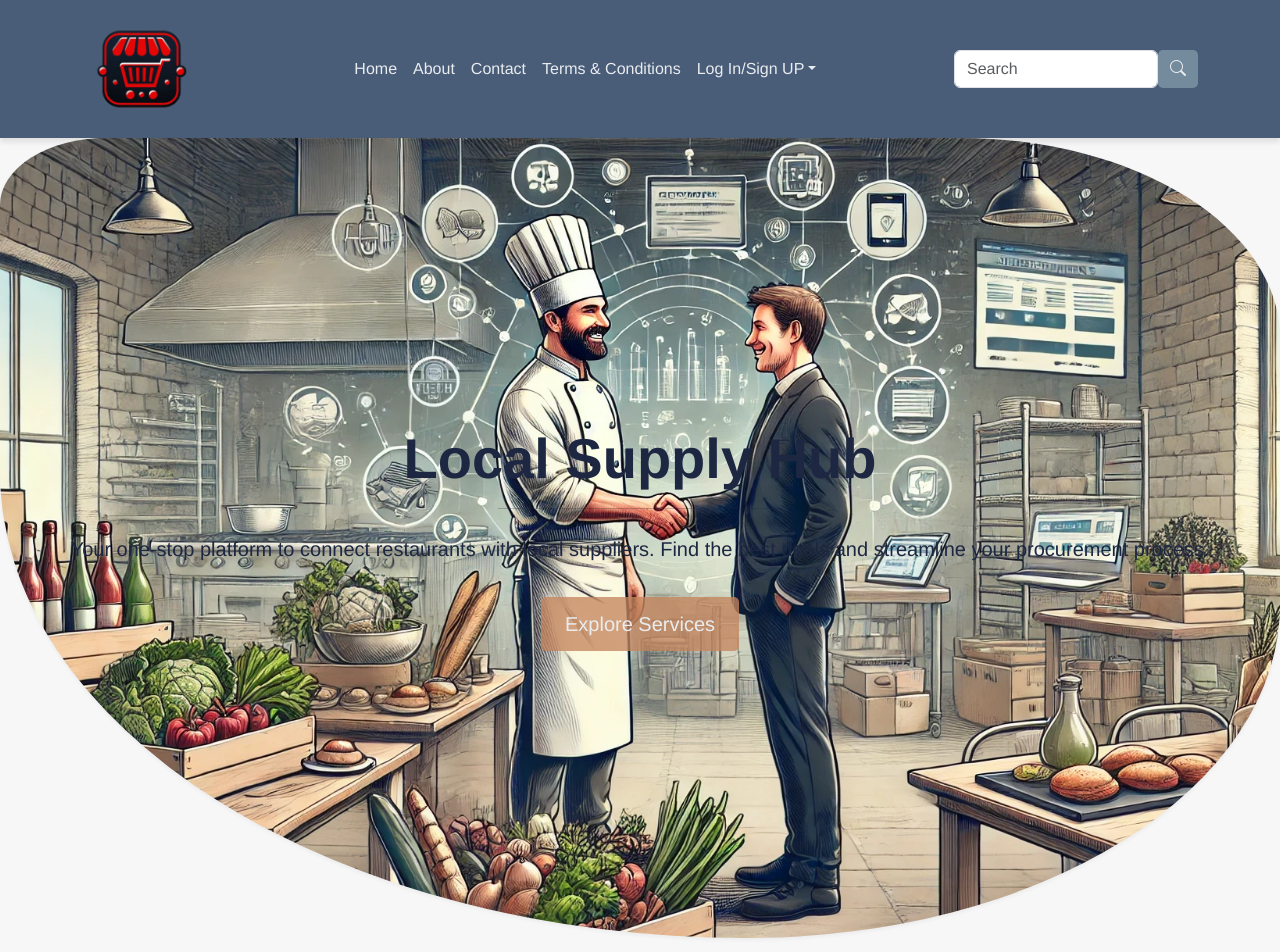
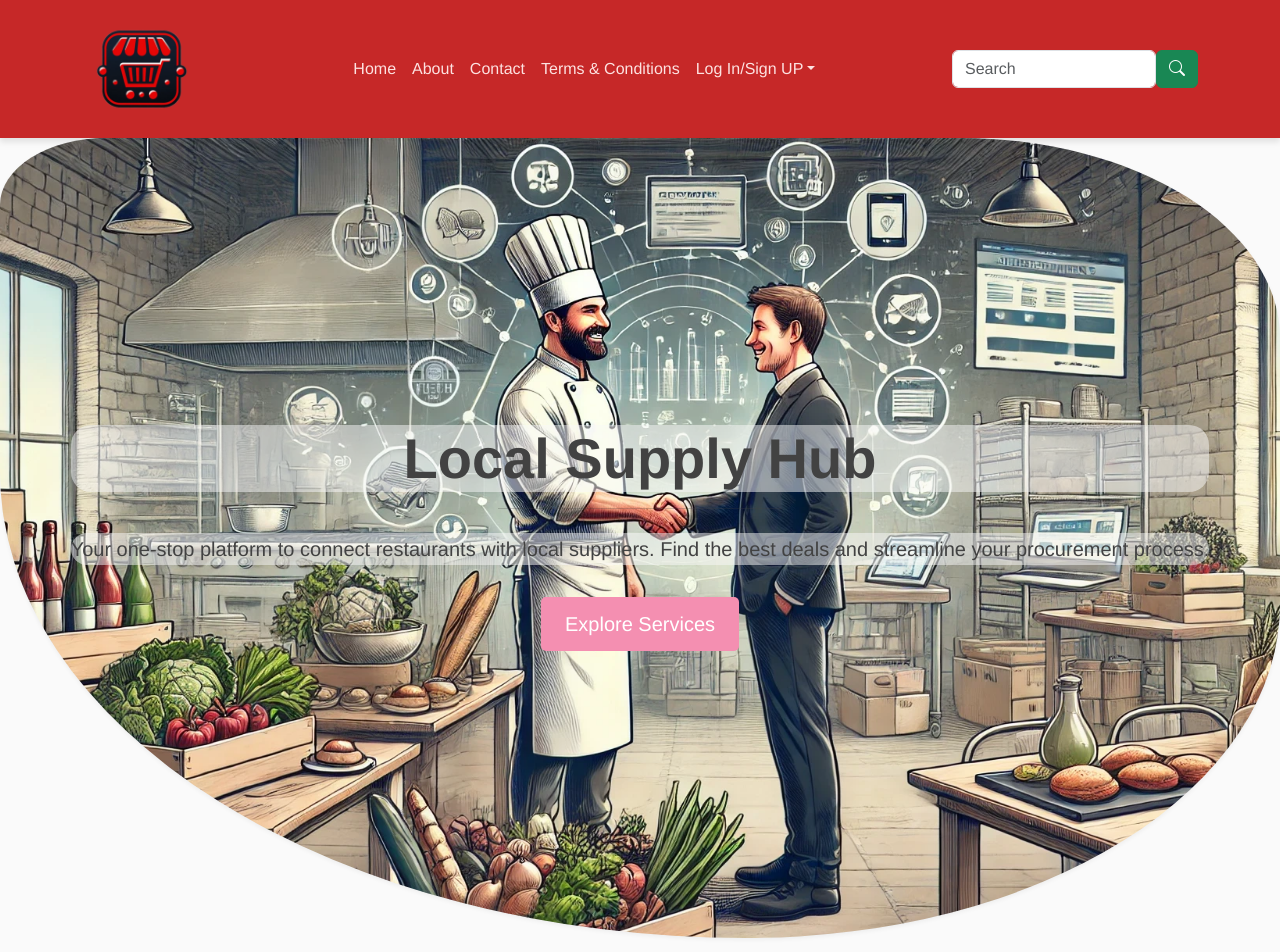
Before and after one commit to Vgarcan/CodeInstitute-proj04-b2b, a Django app: template red-bazaar/main/templates/main/home.html in a window 1280 px wide. Shown: the top 952 px of the page. Run offline with Django 5.2, Linux system fonts and the light colour scheme; the template is opened without the code that fills it, so the values that code supplies are empty.

Commit message:
STYLE: new CSS variables included and adjusted

```diff
--- a/red-bazaar/static/css/styles.css
+++ b/red-bazaar/static/css/styles.css
@@ -1,127 +1,142 @@
+/* First root - Base colour definitions */
+
 :root {
-    --primary: #BB917A;
-    --secondary: #606E83;
-    --success: #7C6669;
-    --info: #495C78;
-    --warning: #C3A08A;
-    --danger: #1D2742;
-    --light: #E9ECEF;
-    --dark: #584F63;
-    --body-bg: #F7F7F7;
-    --body-color: #1D2742;
-    --muted-color: #748A9D;
-    --footer-bg: #495C78;
-    --nav-bg: #495C78;
-    --accent-color: #c5855dc4;
+    --colour-primary-light: #f8d7da;
+    --colour-primary: #b71c1c;
+    --colour-primary-dark: #7f0000;
+    --colour-secondary-light: #f5f5f5;
+    --colour-secondary: #424242;
+    --colour-secondary-dark: #212121;
+    --colour-accent: #d32f2f;
+    --colour-accent-light: #ffcccc;
+    --colour-accent-dark: #8c1d1d;
+    --colour-background-light: #f7f7f7;
+    --colour-background: #ffffff;
+    --colour-background-dark: #e0e0e0;
+    --colour-text-light: #ffffff;
+    --colour-text-dark: #2e2e2e;
+    --colour-text-muted: #616161;
+}
+
+:root {
+    --colour-primary-light: #fde2e1;
+    --colour-primary: #e57373;
+    --colour-primary-dark: #c62828;
+    --colour-secondary-light: #f0f0f0;
+    --colour-secondary: #b0b0b0;
+    --colour-secondary-dark: #424242;
+    --colour-accent: #f48fb1;
+    --colour-accent-light: #ffd1dc;
+    --colour-accent-dark: #ad1457;
+    --colour-background-light: #fafafa;
+    --colour-background: #ffffff;
+    --colour-background-dark: #e6e6e6;
+    --colour-text-light: #ffffff;
+    --colour-text-dark: #424242;
+    --colour-text-muted: #757575;
 }
 
 
 /* :root {
-    --primary: #2E2E2E;
-    --secondary: #383838;
-    --success: #4CAF50;
-    --info: #5DADE2;
-    --warning: #FFC300;
-    --danger: #C0392B;
-    --light: #F4F4F4;
-    --dark: #1B1B1B;
-    --body-bg: #111111;
-    --body-color: #EAEAEA;
-    --muted-color: #9E9E9E;
-    --footer-bg: #383838;
-    --nav-bg: #2E2E2E;
-    --accent-color: #FF6F61;
+    --colour-primary-light: #d7f5f4;
+    --colour-primary: #00695c;
+    --colour-primary-dark: #004d40;
+    --colour-secondary-light: #e2f3fa;
+    --colour-secondary: #1565c0;
+    --colour-secondary-dark: #0d47a1;
+    --colour-accent: #388e3c;
+    --colour-accent-light: #a5d6a7;
+    --colour-accent-dark: #1b5e20;
+    --colour-background-light: #fafafa;
+    --colour-background: #ffffff;
+    --colour-background-dark: #cfd8dc;
+    --colour-text-light: #ffffff;
+    --colour-text-dark: #212121;
+    --colour-text-muted: #757575;
 } */
 
 
-/* :root {
-    --primary: #1A1A1A;
-    --secondary: #333333;
-    --success: #28A745;
-    --info: #3498DB;
-    --warning: #FFB74D;
-    --danger: #E74C3C;
-    --light: #FDFDFD;
-    --dark: #121212;
-    --body-bg: #0E0E0E;
-    --body-color: #F1F1F1;
-    --muted-color: #A3A3A3;
-    --footer-bg: #333333;
-    --nav-bg: #1A1A1A;
-    --accent-color: #FF8C00;
-} */
+/* Second root - Thematic assignment for Bootstrap overrides */
 
-
-/* :root {
-    --primary: #232323;
-    --secondary: #424242;
-    --success: #3DDC84;
-    --info: #42A5F5;
-    --warning: #FFD54F;
-    --danger: #FF5252;
-    --light: #F7F7F7;
-    --dark: #101010;
-    --body-bg: #161616;
-    --body-color: #ECECEC;
-    --muted-color: #B5B5B5;
-    --footer-bg: #424242;
-    --nav-bg: #232323;
-    --accent-color: #FF7043;
-} */
+:root {
+    /* Primary (Buttons, links, highlights) */
+    --bs-primary: var(--colour-primary);
+    --bs-primary-light: var(--colour-primary-light);
+    --bs-primary-dark: var(--colour-primary-dark);
+    /* Secondary (Complementary elements) */
+    --bs-secondary: var(--colour-secondary);
+    --bs-secondary-light: var(--colour-secondary-light);
+    --bs-secondary-dark: var(--colour-secondary-dark);
+    /* Accent (For calls-to-action or important notices) */
+    --bs-accent: var(--colour-accent);
+    --bs-accent-light: var(--colour-accent-light);
+    /* Background colours */
+    --bs-background: var(--colour-background);
+    --bs-background-light: var(--colour-background-light);
+    --bs-background-dark: var(--colour-background-dark);
+    /* Text colours */
+    --bs-text-light: var(--colour-text-light);
+    --bs-text-dark: var(--colour-text-dark);
+    --bs-text-muted: var(--colour-text-muted);
+}
 
 
 /* Body and Global Styles */
 
 body {
-    background-color: var(--body-bg);
-    color: var(--body-color);
+    background-color: var(--colour-background-light);
+    color: var(--colour-text-dark);
     font-family: 'Helvetica', sans-serif;
     line-height: 1.6;
 }
 
 li {
     list-style-type: none;
-    --bs-navbar-active-color: var(--warning)
 }
 
 
 /* Navigation Bar */
 
 nav {
-    background-color: var(--nav-bg);
-    color: var(--light);
+    background-color: var(--colour-primary-dark);
+    color: var(--colour-text-light);
     padding: 1rem;
     box-shadow: 0 4px 6px rgba(0, 0, 0, 0.1);
 }
 
 .navbar-brand,
 .nav-link {
-    color: var(--light);
-    font-size: 400;
+    color: var(--bs-primary-light);
+    font-weight: 400;
     transition: color 0.3s ease;
-    &:hover {
-        color: var(--primary);
-    }
+}
+
+.navbar-brand:hover,
+.nav-link:hover {
+    color: var(--bs-secondary-dark);
 }
 
 .dropdown-menu {
-    background-color: var(--nav-bg);
+    background-color: var(--colour-primary-dark);
     border: none;
     text-align: center;
 }
 
+.sidebar .nav-link {
+    color: var(--bs-secondary);
+}
 
-/* .navbar-brand:hover,
-.nav-link:hover {
-    color: var(--primary);
-} */
+.sidebar .nav-link:hover {
+    background-color: var(--bs-background-dark);
+    color: var(--bs-accent);
+}
 
 
 /* Footer */
 
 footer {
-    background-color: var(--footer-bg);
-    color: var(--light);
+    background-color: var(--colour-secondary-dark);
+    color: var(--colour-text-light);
     padding-top: 2rem;
     padding-bottom: 2rem;
     text-align: center;
@@ -147,9 +163,15 @@ section {
     margin-top: 3rem;
     margin-bottom: 3rem;
     padding: 1.5rem;
-    background-color: var(--light);
+    background-color: var(--colour-background);
     border-radius: 8px;
     box-shadow: 0 2px 4px rgba(0, 0, 0, 0.05);
+}
+
+.homesect h1,
+.homesect p {
+    background-color: rgba(249, 249, 249, 0.5);
+    border-radius: 20px;
 }
 
 
@@ -171,79 +193,69 @@ section {
 
 button,
 .btn-primary {
-    background-color: var(--accent-color);
-    color: var(--light);
+    background-color: var(--colour-accent);
+    color: var(--colour-text-light);
     border: none;
     padding: 0.75rem 1.5rem;
     border-radius: 5px;
     transition: background-color 0.3s ease;
-    &:hover {
-        background-color: var(--primary);
-        cursor: pointer;
-    }
-    &:active {
-        background-color: var(--body-color);
-        color: var(--light);
-        --bs-btn-active-bg: var(--body-color)
-    }
 }
 
-.btn-success {
-    background-color: var(--muted-color);
-    color: var(--light);
-    border: none;
-    /* padding: 0.75rem 1.5rem; */
-    border-radius: 5px;
-    transition: background-color 0.3s ease;
-    &:hover {
-        background-color: var(--primary);
-        cursor: pointer;
-    }
+button:hover,
+.btn-primary:hover {
+    background-color: var(--colour-primary);
+    cursor: pointer;
+}
+
+button:active,
+.btn-primary:active {
+    background-color: var(--colour-text-dark);
+    color: var(--colour-text-light);
 }
 
 
 /* Alerts */
 
 .alert-primary {
-    background-color: var(--primary);
-    color: var(--light);
+    background-color: var(--colour-primary);
+    color: var(--colour-text-light);
     border-radius: 4px;
     padding: 1rem;
 }
 
 .alert-success {
-    background-color: var(--success);
-    color: var(--light);
+    background-color: var(--colour-secondary);
+    color: var(--colour-text-light);
 }
 
 .alert-info {
-    background-color: var(--info);
-    color: var(--light);
+    background-color: var(--colour-accent-light);
+    color: var(--colour-text-dark);
 }
 
 .alert-warning {
-    background-color: var(--warning);
-    color: var(--dark);
+    background-color: var(--colour-primary-light);
+    color: var(--colour-primary-dark);
 }
 
 .alert-danger {
-    background-color: var(--danger);
-    color: var(--light);
+    background-color: var(--colour-primary-dark);
+    color: var(--colour-text-light);
 }
 
 
 /* Card Styles */
 
 .card {
-    background-color: var(--light);
-    border: 1px solid var(--muted-color);
+    background-color: var(--colour-background);
+    border: 1px solid var(--colour-secondary-light);
     border-radius: 8px;
     box-shadow: 0 2px 4px rgba(0, 0, 0, 0.1);
 }
 
 .card-header {
-    background-color: var(--primary);
-    color: var(--light);
+    background-color: var(--colour-primary);
+    color: var(--colour-text-light);
 }
 
 .card-body {
```
Also changed, not shown: other parts of red-bazaar/static/css/styles.css (+27 -25 lines), requirements.txt (+32 -12 lines), red-bazaar/static/favicon.ico (added).
